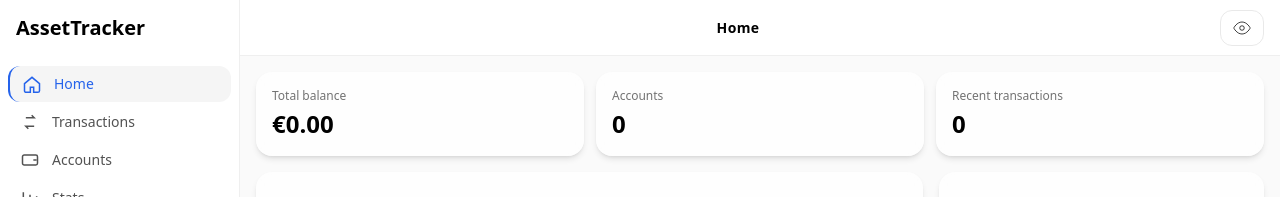
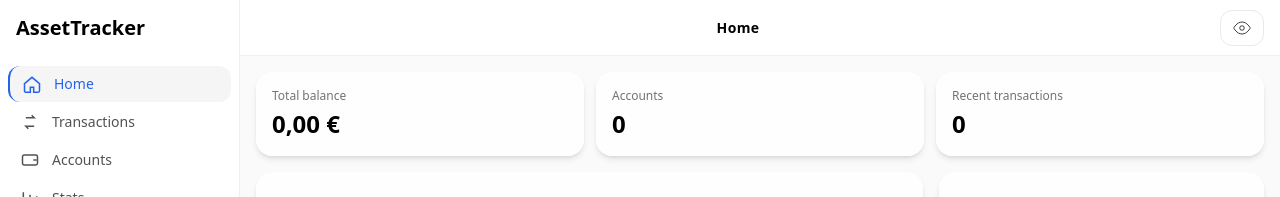
Before and after one commit to MacKenzie779/asset-tracker, a React (Vite) app: page / in a window 1280 px wide. Shown: the top 197 px of the page. Built offline with nearby package versions, Linux system fonts and the light colour scheme.

Commit message:
fix formats

```diff
--- a/src/components/Amount.tsx
+++ b/src/components/Amount.tsx
@@ -3,10 +3,10 @@ import { useMemo } from 'react';
 type Props = {
   value: number;
   hidden: boolean;
-  currency?: string; // default 'EUR'
+  currency?: string;     // defaults to 'EUR'
   className?: string;
-  blurInstead?: boolean; // optional: blur rather than mask
-  colorBySign?: boolean; // NEW: color red/green by sign
+  blurInstead?: boolean;
+  colorBySign?: boolean; // red/green by sign
 };
 
 export default function Amount({
@@ -14,19 +14,39 @@ export default function Amount({
   hidden,
   currency = 'EUR',
   className = '',
-  blurInstead = true,
-  colorBySign = true,
+  blurInstead = false,
+  colorBySign = false,
 }: Props) {
+  const formatter = useMemo(() => {
+    try {
+      return new Intl.NumberFormat('de-DE', {
+        style: 'currency',
+        currency,
+        minimumFractionDigits: 2,
+        maximumFractionDigits: 2,
+        currencyDisplay: 'symbol',
+        useGrouping: true,
+      });
+    } catch {
+      return null;
+    }
+  }, [currency]);
+
   const text = useMemo(() => {
-    try {
-      return new Intl.NumberFormat(undefined, { style: 'currency', currency }).format(value);
-    } catch {
-      return `${value.toFixed(2)} ${currency}`;
+    if (formatter) {
+      // Replace NBSP with normal space so it shows as "... €"
+      return formatter.format(value).replace(/\u00A0/g, ' ');
     }
-  }, [value, currency]);
+    // Fallback manual "1.500,23 €" if Intl not available
+    const sign = value < 0 ? '-' : '';
+    const abs = Math.abs(value);
+    const fixed = abs.toFixed(2);
+    const [int, dec] = fixed.split('.');
+    const intWithDots = int.replace(/\B(?=(\d{3})+(?!\d))/g, '.');
+    return `${sign}${intWithDots},${dec} €`;
+  }, [formatter, value]);
 
   if (hidden) {
-    // When hidden, we don't leak sign via color
     return (
       <span
         className={
@@ -36,7 +56,7 @@ export default function Amount({
         }
         aria-hidden="true"
       >
-        {'•'.repeat(6)}
+        {'•'.repeat(Math.max(text.length, 6))}
       </span>
     );
   }
--- a/src/components/TransactionsTable.tsx
+++ b/src/components/TransactionsTable.tsx
@@ -1,5 +1,6 @@
 import Amount from './Amount'
 import type { Transaction } from '../types'
+import { formatDate } from '../lib/format'
 
 export default function TransactionsTable({
   items,
@@ -27,16 +28,13 @@ export default function TransactionsTable({
       <tbody>
         {items.map(t => (
           <tr key={t.id} className="[&>td]:py-2 [&>td]:px-2 border-b border-neutral-200/40 dark:border-neutral-800/40">
-            <td className="tabular-nums">{t.date}</td>
+            <td className="tabular-nums">{formatDate(t.date)}</td>   {/* ← was t.date */}
             <td className="truncate">{t.description || '—'}</td>
             <td className="truncate">
-              <span className="inline-flex items-center gap-2">
-                {t.account_color ? <span className="h-2.5 w-2.5 rounded-full" style={{backgroundColor: t.account_color}} /> : null}
-                <span>{t.account_name}</span>
-              </span>
+              {/* ... */}
             </td>
             <td className="text-right font-medium">
-              <Amount value={t.amount} hidden={hidden} />
+              <Amount value={t.amount} hidden={hidden} colorBySign />
             </td>
             <td>
               {onDelete && (
--- /dev/null
+++ b/src/lib/format.ts
@@ -0,0 +1,19 @@
+// Format 'YYYY-MM-DD' or Date -> 'dd.mm.yyyy'
+export function formatDate(d: string | Date): string {
+  if (typeof d === 'string') {
+    const m = d.match(/^(\d{4})-(\d{2})-(\d{2})/);
+    if (m) return `${m[3]}.${m[2]}.${m[1]}`;
+    // fallback to Date if not ISO
+    const dt = new Date(d);
+    if (!isNaN(+dt)) return fmt(dt);
+    return d;
+  }
+  return fmt(d);
+}
+
+function fmt(dt: Date): string {
+  const dd = String(dt.getDate()).padStart(2, '0');
+  const mm = String(dt.getMonth() + 1).padStart(2, '0');
+  const yyyy = dt.getFullYear();
+  return `${dd}.${mm}.${yyyy}`;
+}
```
Also changed, not shown: 1 other file (tests, documents, lock files or other folders).
